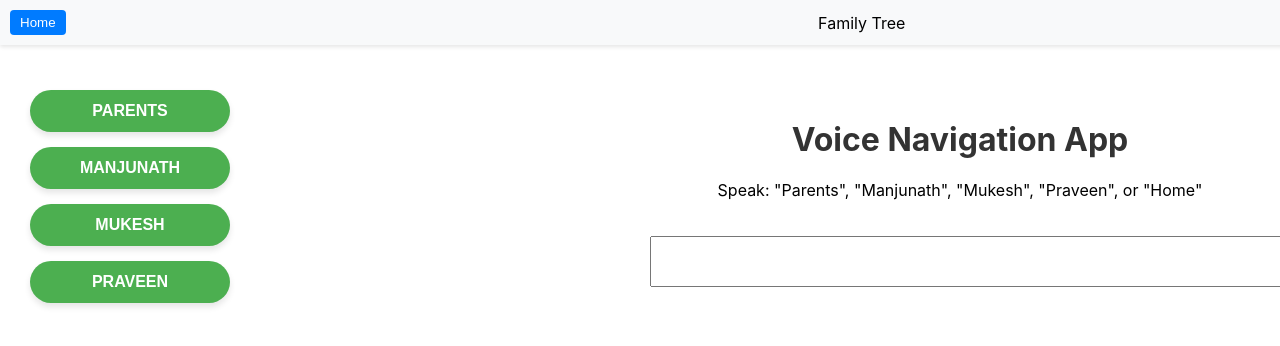
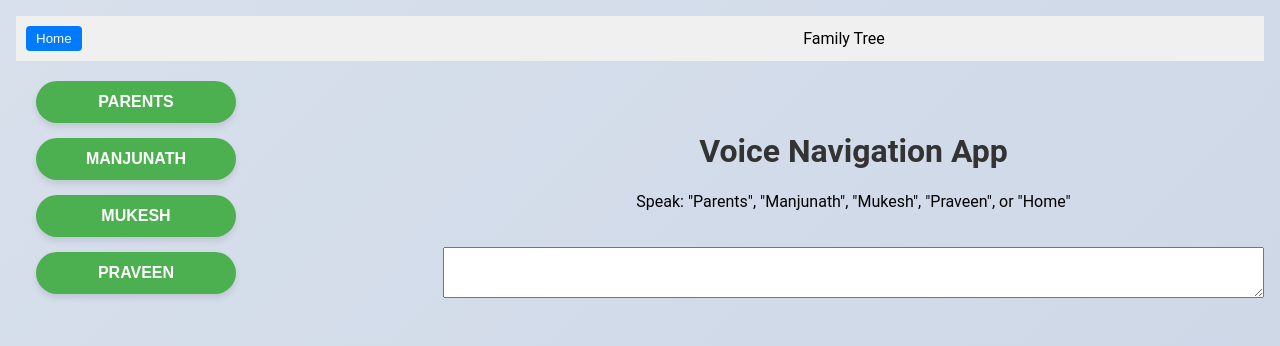
Before and after one commit to Mukesh0306/FamilyTree, a React (Create React App) app: page / in a window 1280 px wide. Shown: the top 346 px of the page. Built offline with nearby package versions, Linux system fonts and the light colour scheme.

Commit message:
css update in app.js and app.css

```diff
--- a/src/App.css
+++ b/src/App.css
@@ -1,35 +1,114 @@
-/* App.css */
+/* Base styles */
+body {
+  margin: 0;
+  padding: 0;
+  font-family: 'Roboto', sans-serif;
+  background: linear-gradient(135deg, #f5f7fa 0%, #c3cfe2 100%);
+  min-height: 100vh;
+}
+
 .app-container {
+  max-width: 100%;
+  padding: 1rem;
+}
+
+/* Navigation styles */
+nav {
+  background-color: rgba(255, 255, 255, 0.8);
+  backdrop-filter: blur(10px);
+  border-radius: 10px;
+  padding: 1rem;
+  margin-bottom: 1rem;
+  box-shadow: 0 4px 6px rgba(0, 0, 0, 0.1);
+}
+
+/* Main content styles */
+.main-content {
   display: flex;
   flex-direction: column;
-  height: 100vh;
+  gap: 1rem;
 }
 
-.nav-component {
-  width: 100%;
-  background-color: #f8f9fa;
-  padding: 10px;
-  box-shadow: 0 2px 4px rgba(0, 0, 0, 0.1);
-  position: fixed;
-  top: 0;
-  left: 0;
-  z-index: 1000;
+/* Component card styles */
+.component-card {
+  background-color: white;
+  border-radius: 10px;
+  padding: 1rem;
+  box-shadow: 0 4px 6px rgba(0, 0, 0, 0.1);
+  transition: transform 0.3s ease, box-shadow 0.3s ease;
 }
 
-.main-content {
-  display: flex;
-  flex: 1;
-  margin-top: 60px; /* Adjust to ensure space for the navigation bar */
+.component-card:hover {
+  transform: translateY(-5px);
+  box-shadow: 0 6px 8px rgba(0, 0, 0, 0.15);
 }
 
-.left-side {
-  flex: 1;
-  padding: 10px;
-  overflow-y: auto;
+/* TreeBranches component styles */
+.tree-branches {
+  background-color: #e8f5e9;
 }
 
-.right-side {
-  flex: 1;
-  padding: 10px;
-  overflow-y: auto;
+/* SpeechRecog component styles */
+.speech-recog {
+  background-color: #e3f2fd;
 }
+
+/* Specific page styles */
+.specific-page {
+  background-color: white;
+  border-radius: 10px;
+  padding: 2rem;
+  box-shadow: 0 4px 6px rgba(0, 0, 0, 0.1);
+  max-width: 800px;
+  margin: 0 auto;
+}
+
+/* Animated background */
+@keyframes gradientBG {
+  0% { background-position: 0% 50%; }
+  50% { background-position: 100% 50%; }
+  100% { background-position: 0% 50%; }
+}
+
+body {
+  background-size: 400% 400%;
+  animation: gradientBG 15s ease infinite;
+}
+
+/* Responsive styles */
+@media (min-width: 768px) {
+  .main-content {
+    flex-direction: row;
+  }
+
+  .main-content > * {
+    flex: 1;
+  }
+
+  /* Add any other desktop-specific styles here */
+}
+
+/* Dark mode */
+@media (prefers-color-scheme: dark) {
+  body {
+    background: linear-gradient(135deg, #2c3e50 0%, #4ca1af 100%);
+    color: #f5f5f5;
+  }
+
+  .component-card, .specific-page {
+    background-color: #34495e;
+    color: #f5f5f5;
+  }
+
+  nav {
+    background-color: rgba(52, 73, 94, 0.8);
+  }
+
+  .tree-branches {
+    background-color: #2c3e50;
+  }
+
+  .speech-recog {
+    background-color: #2c3e50;
+  }
+}
--- a/src/App.js
+++ b/src/App.js
@@ -1,38 +1,30 @@
 import React from 'react';
 import { BrowserRouter, Route, Routes, useLocation } from 'react-router-dom';
-import NavComponent from './Nav';  // Import the NavComponent
-import TreeBranches from './TreeBranches'; // Import the TreeBranches component
-import SpeechRecog from './SpeechRecog';  // Import the SpeechRecog component
-import Manjunath from './Manjunath';  // Import the Manjunath component
-import Mukesh from './Mukesh';  // Import the Mukesh component
-import Praveen from './Praveen';  // Import the Praveen component
-import Parents from './Parents';  // Import the Parents component
-import './App.css'; // Import your custom CSS
+import NavComponent from './Nav';
+import TreeBranches from './TreeBranches';
+import SpeechRecog from './SpeechRecog';
+import Manjunath from './Manjunath';
+import Mukesh from './Mukesh';
+import Praveen from './Praveen';
+import Parents from './Parents';
+import './App.css';
 
 function App() {
-  const location = useLocation();  // Hook to access the current route
+  const location = useLocation();
 
-  // Check if the current route is one of the specific pages
   const isSpecificPage = location.pathname === "/manjunath" || location.pathname === "/mukesh" || location.pathname === "/praveen" || location.pathname === "/parents";
 
   return (
     <div className="app-container">
-      {/* Navigation Bar */}
       <NavComponent />
 
-      {/* Main Content */}
       {!isSpecificPage && (
         <div className="main-content">
-          <div className="left-side">
-            <TreeBranches />
-          </div>
-          <div className="right-side">
-            <SpeechRecog />
-          </div>
+          <TreeBranches />
+          <SpeechRecog />
         </div>
       )}
 
-      {/* Routes for each branch */}
       <Routes>
         <Route path="/parents" element={<Parents />} />
         <Route path="/manjunath" element={<Manjunath />} />
```
